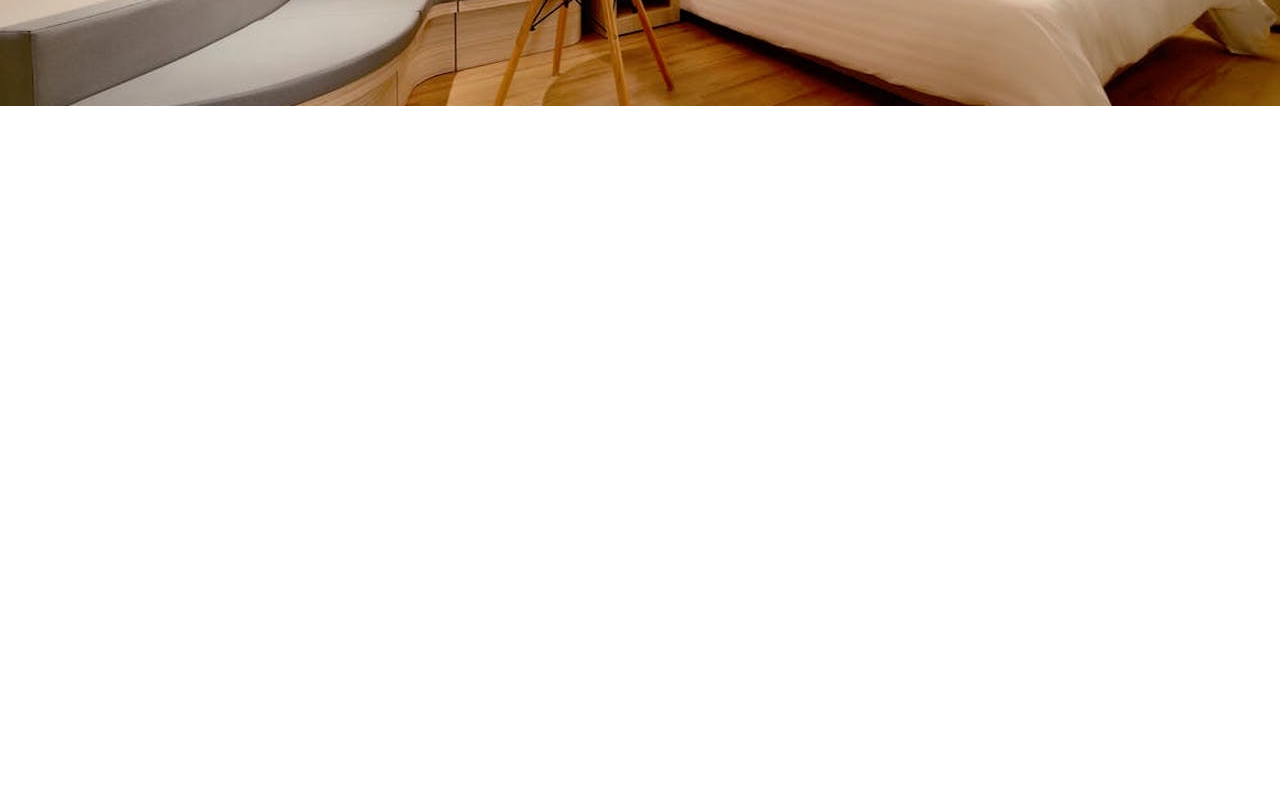
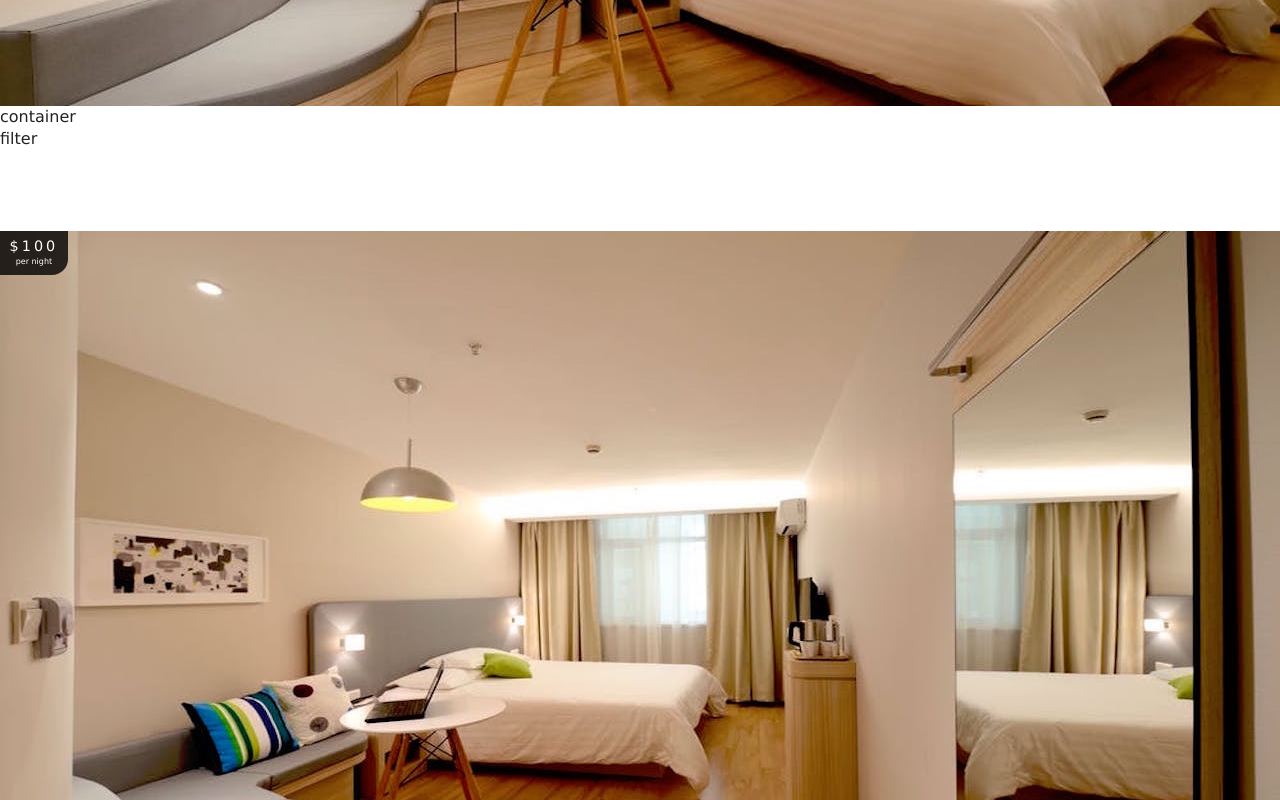
Before and after one commit to emotive44/React.js-HotelCatalogue, a React (Create React App) app: page /rooms in a window 1280 px wide. Shown: the part 440-1240 px from the top of the page. Before the commit the page ends 800 px from the top, so only its background shows below. Built offline with nearby package versions, Linux system fonts and the light colour scheme.

Commit message:
list of rooms on Rooms page

```diff
--- a/src/App.css
+++ b/src/App.css
@@ -76,3 +76,11 @@ h6 {
   text-transform: uppercase;
   margin: 2rem 0;
 }
+
+.empty-search {
+  text-align: center;
+  text-transform: capitalize;
+  margin: 2rem 0;
+  padding: 1rem;
+  letter-spacing: var(--mainSpacing);
+}
--- a/src/components/home/Room.jsx
+++ b/src/components/common/Room.jsx
@@ -1,6 +1,6 @@
 import React from 'react';
 import { Link } from 'react-router-dom';
-import '../styles/Room.css'
+import '../styles/Room.css';
 
 const Room = (props) => {
     const { name, slug, images, price } = props;
--- a/src/components/home/FeaturedRooms.jsx
+++ b/src/components/home/FeaturedRooms.jsx
@@ -2,8 +2,8 @@ import React from 'react';
 import { RoomContext } from '../../context';
 import Loading from '../common/Loading';
 import Title from '../common/Title';
-import Room from './Room';
-import '../styles/FeaturedRooms.css'
+import Room from '../common/Room';
+import '../styles/FeaturedRooms.css';
 
 export default class FeaturedRooms extends React.Component {
     static contextType = RoomContext;
--- a/src/components/rooms/Rooms.jsx
+++ b/src/components/rooms/Rooms.jsx
@@ -1,15 +1,20 @@
-import React from 'react';
+import React, { Fragment } from 'react';
 import { Link } from 'react-router-dom';
 import Hero from '../common/Hero';
 import Banner from '../common/Banner';
+import RoomsContainer from './RoomsContainer';
+import RoomsFilter from './RoomsFilter';
 
 const Rooms = () => {
   return (
-    <Hero hero="roomsHero">
-      <Banner title="our rooms" >
-        <Link to="/" className="btn-primary">return home</Link>
-      </Banner>
-    </Hero>
+    <Fragment>
+        <Hero hero="roomsHero">
+        <Banner title="our rooms" >
+          <Link to="/" className="btn-primary">return home</Link>
+        </Banner>
+      </Hero>
+      <RoomsContainer />
+    </Fragment>
   )
 }
 
--- /dev/null
+++ b/src/components/rooms/RoomsContainer.jsx
@@ -0,0 +1,27 @@
+import React from 'react';
+import RoomsFilter from './RoomsFilter';
+import RoomsList from './RoomsList';
+import { RoomContext } from '../../context';
+import Loading from '../common/Loading';
+
+const RoomsContainer = () => {
+  return (
+    <RoomContext.Consumer>
+      {
+        value => {
+          const { loading, sortedRooms, rooms } = value;
+
+          if(loading) { return <Loading /> }
+          return (
+            <div>container
+              <RoomsFilter rooms={rooms}/>
+              <RoomsList rooms={sortedRooms}/>
+            </div>
+          )
+        }
+      }
+    </RoomContext.Consumer>
+  )
+}
+
+export default RoomsContainer;
--- /dev/null
+++ b/src/components/rooms/RoomsFilter.jsx
@@ -0,0 +1,9 @@
+import React from 'react';
+
+const RoomsFilter = () => {
+    return (
+        <div>filter</div>
+    )
+}
+
+export default RoomsFilter;
--- /dev/null
+++ b/src/components/rooms/RoomsList.jsx
@@ -0,0 +1,27 @@
+import React from 'react';
+import Room from '../common/Room';
+import '../styles/RoomList.css';
+
+const RoomsList = ({ rooms }) => {
+console.log(rooms)
+    if(rooms.length < 1) {
+        return (
+            <div className="empty-search">
+                <h3>unfortunately no rooms matched your search parameters</h3>
+            </div>
+        )
+    }
+    return (
+        <section className="roomslist">
+            <div className="roomlist-center">
+                {
+                    rooms.map(room => {
+                        return <Room key={room.id} {...room} />
+                    })
+                }
+            </div>
+        </section>
+    )
+}
+
+export default RoomsList;
--- /dev/null
+++ b/src/components/styles/RoomList.css
@@ -0,0 +1,11 @@
+.roomslist {
+    padding: 5rem 0;
+}
+.roomslist-center {
+    width: 80vw;
+    margin: 0 auto;
+    display: grid;
+    grid-template-columns: repeat(auto-fill, minmax(270px, 1fr));
+    grid-row-gap: 2rem;
+    grid-column-gap: 30px;
+}
```
